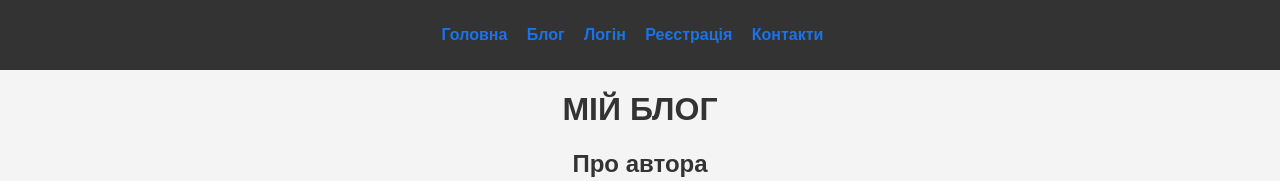
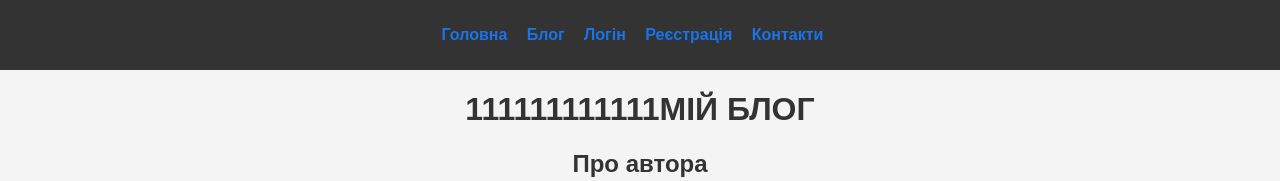
Before and after one commit to IvanHaidamaka/Lab-2-Group-16.3, a plain HTML site: page main.html in a window 1280 px wide. Shown: the top 181 px of the page. Drawn offline with Linux system fonts and the light colour scheme.

Commit message:
i am fixing bugs

```diff
--- a/main.html
+++ b/main.html
@@ -18,7 +18,7 @@
 </ul>
 </nav>
 </header>
-<h1>МІЙ БЛОГ</h1>
+<h1>111111111111МІЙ БЛОГ</h1>
 <section>
 <article>
 <h2>Про автора</h2>
```
Also changed, not shown: login.html (+1 -0 lines).
